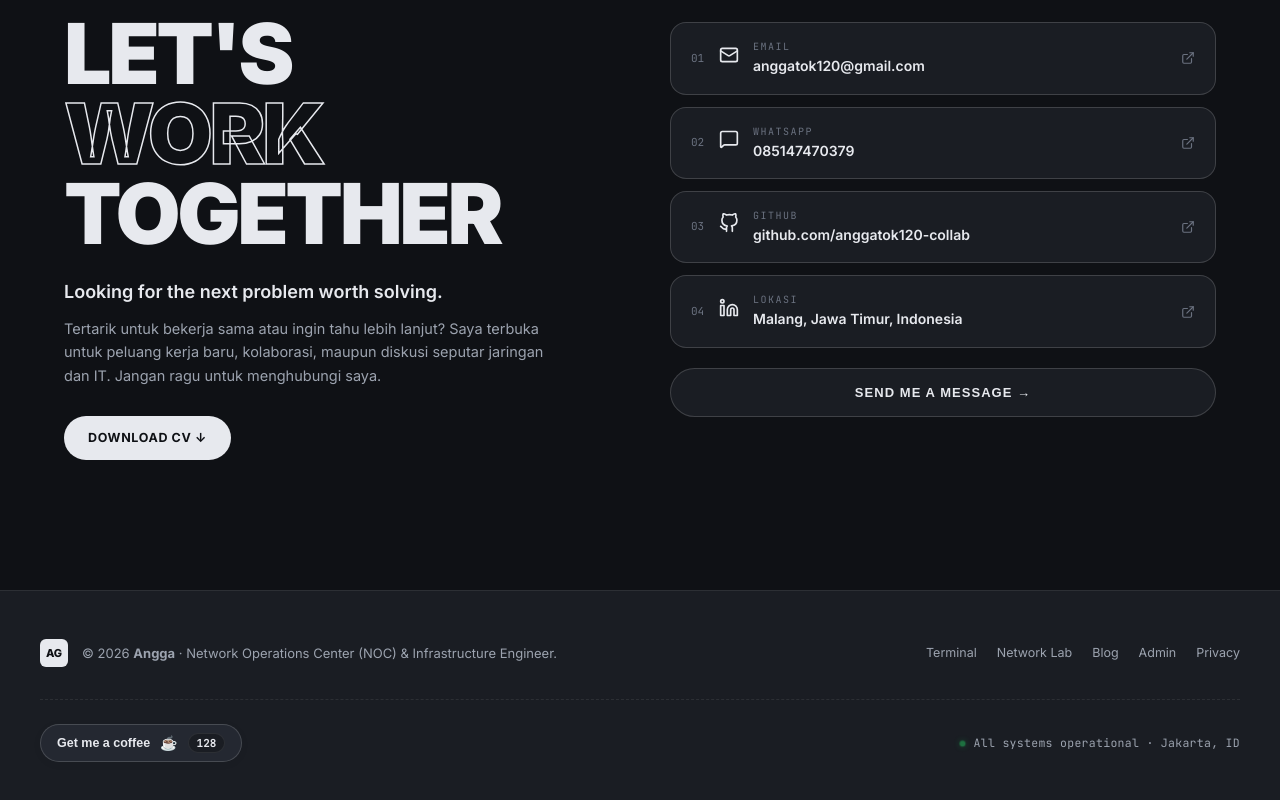
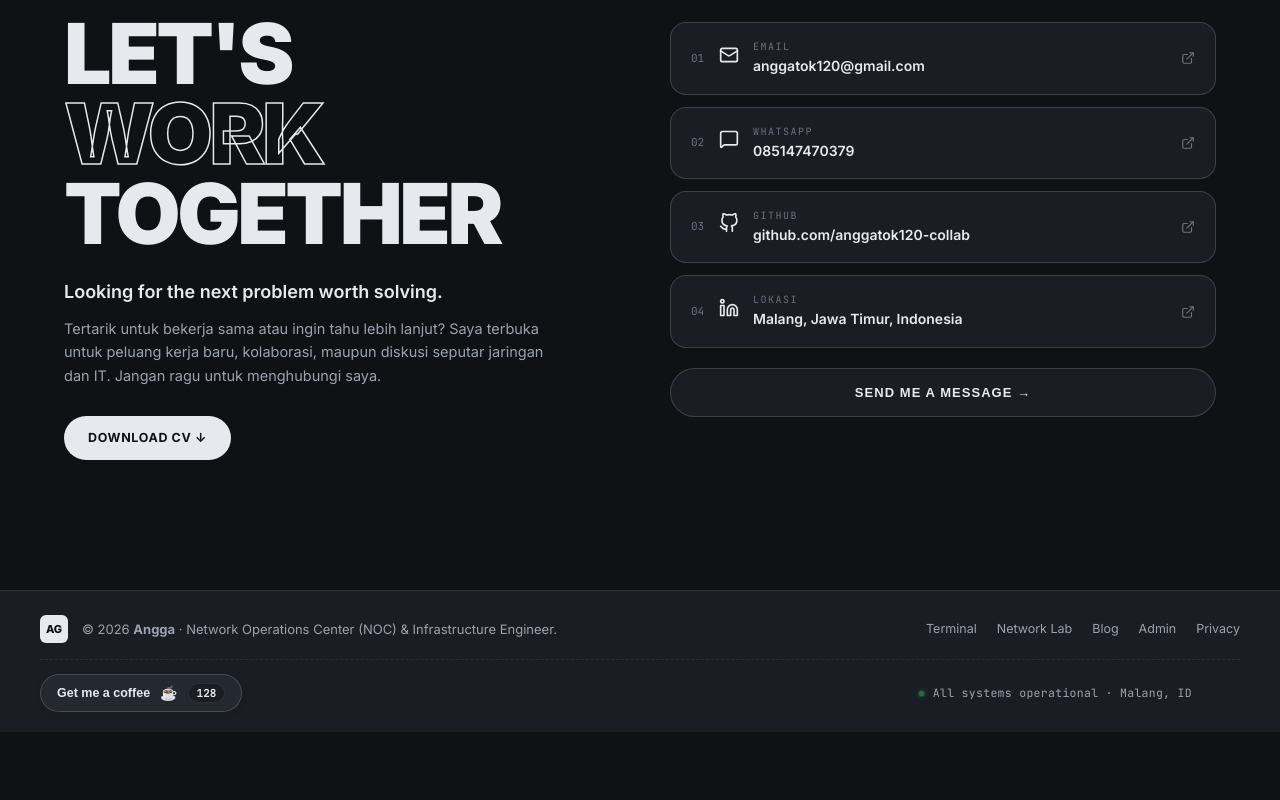
Before and after one commit to anggatok120-collab/porto-next, a Next.js app: page / in a window 1280 px wide. Shown: the part 6579-7379 px from the top of the page. After the commit the page ends 7311 px from the top, so only its background shows below. Built offline with nearby package versions, Linux system fonts and the light colour scheme; no server answers.

Commit message:
fix(footer): reduce vertical spacing and update status location to Malang, ID

```diff
--- a/app/globals.css
+++ b/app/globals.css
@@ -2031,7 +2031,7 @@ html.dark .trait-card {
    ========================================================================== */
 .footer-root {
   border-top: 1px solid var(--line);
-  padding: 48px 24px 44px;
+  padding: 24px 24px 20px;
   background: var(--surface);
   position: relative;
   z-index: 10;
@@ -2042,14 +2042,14 @@ html.dark .trait-card {
   margin: 0 auto;
   display: flex;
   flex-direction: column;
-  gap: 32px;
+  gap: 16px;
 }
 
 .footer-top-row {
   display: flex;
   align-items: center;
   justify-content: space-between;
-  gap: 24px;
+  gap: 20px;
   flex-wrap: wrap;
 }
 
@@ -2102,8 +2102,8 @@ html.dark .trait-card {
   display: flex;
   align-items: center;
   justify-content: space-between;
-  gap: 20px;
-  padding-top: 24px;
+  gap: 16px;
+  padding-top: 14px;
   border-top: 1px dashed var(--line);
   flex-wrap: wrap;
 }
@@ -2166,6 +2166,7 @@ html.dark .trait-card {
   display: inline-flex;
   align-items: center;
   gap: 8px;
+  margin-right: 48px;
 }
 
 .footer-status-dot {
--- a/components/Footer.jsx
+++ b/components/Footer.jsx
@@ -50,7 +50,7 @@ export default function Footer() {
 
           <div className="footer-status">
             <span className="footer-status-dot" />
-            <span className="footer-status-text">All systems operational · Jakarta, ID</span>
+            <span className="footer-status-text">All systems operational · Malang, ID</span>
           </div>
         </div>
       </div>
```
